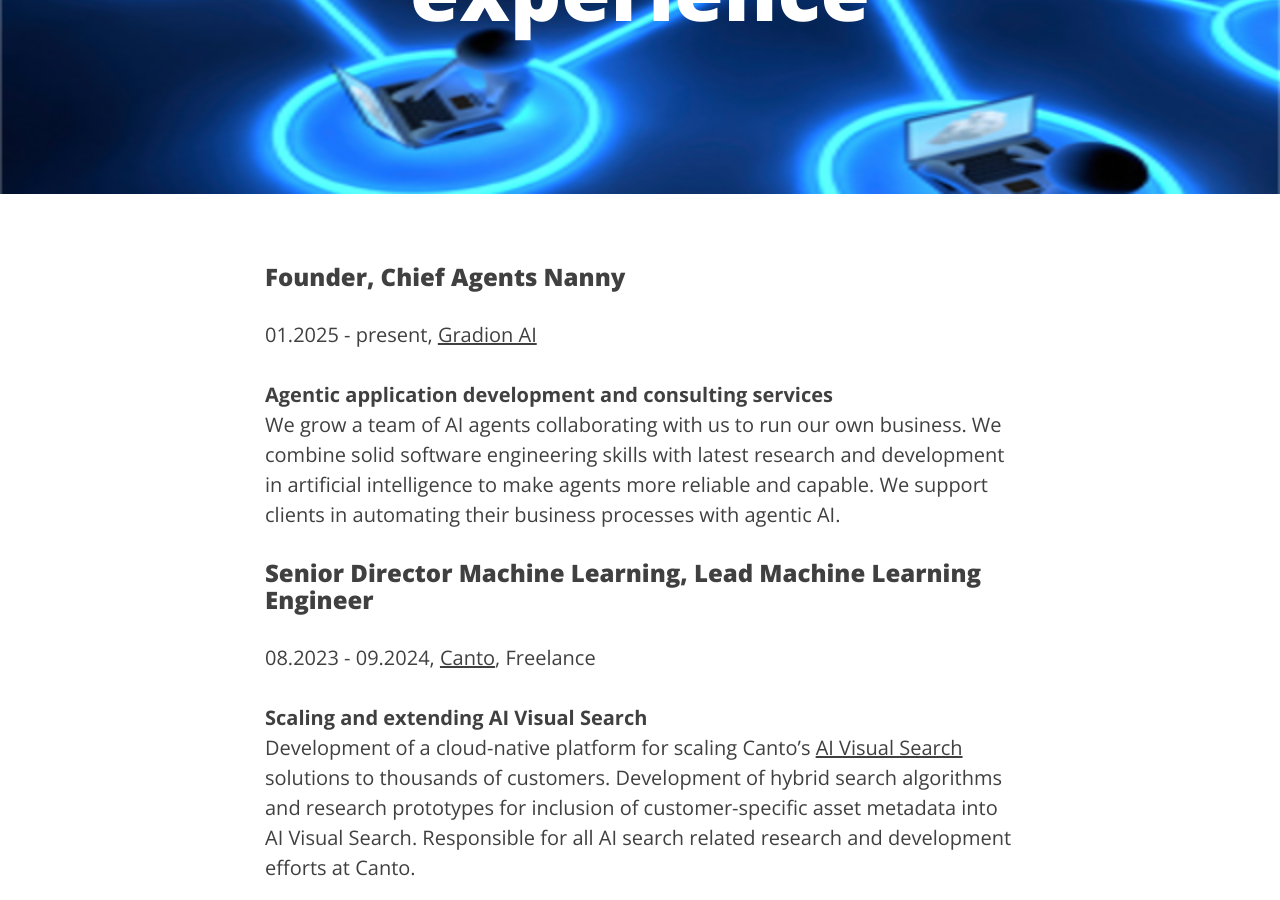
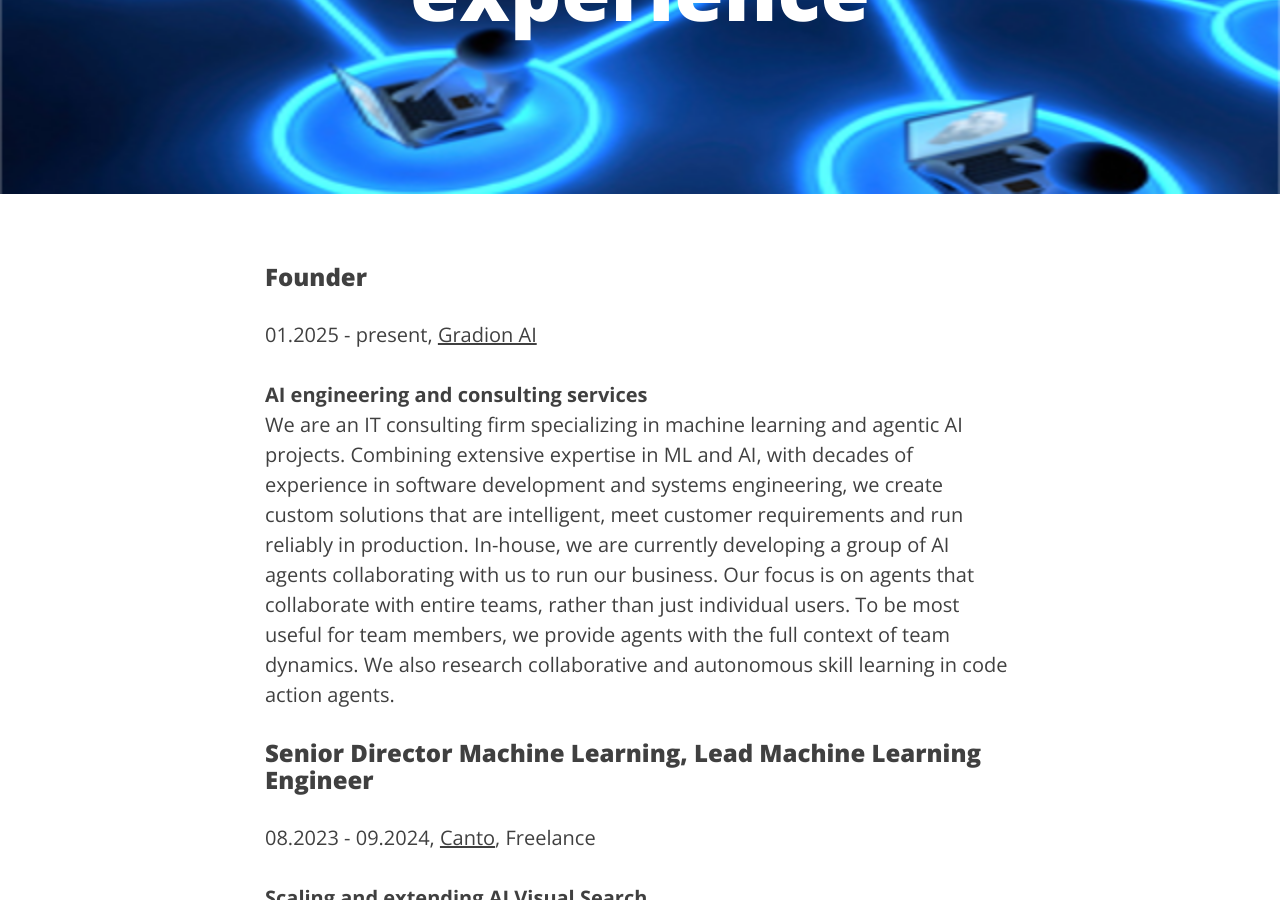
Before and after one commit to krasserm/krasserm.github.io, a Jekyll site: the page built from industry.md, in a window 1280 px wide and 900 px high, scrolled down 292 px. Built offline with Jekyll 4.4.1, drawn with Linux system fonts in a browser that asks for light colours; some of the changed text lies outside the part shown.

Commit message:
Position at gradion.ai updated

```diff
--- a/industry.md
+++ b/industry.md
@@ -5,12 +5,12 @@ nav-entry: "Industry"
 header-img: "img/distributed.png"
 ---
 
-### Founder, Chief Agents Nanny
+### Founder
 
 01.2025 - present, [Gradion AI](https://gradion.ai)
 
-**Agentic application development and consulting services**
-We grow a team of AI agents collaborating with us to run our own business. We combine solid software engineering skills with latest research and development in artificial intelligence to make agents more reliable and capable. We support clients in automating their business processes with agentic AI.
+**AI engineering and consulting services**
+We are an IT consulting firm specializing in machine learning and agentic AI projects. Combining extensive expertise in ML and AI, with decades of experience in software development and systems engineering, we create custom solutions that are intelligent, meet customer requirements and run reliably in production. In-house, we are currently developing a group of AI agents collaborating with us to run our business. Our focus is on agents that collaborate with entire teams, rather than just individual users. To be most useful for team members, we provide agents with the full context of team dynamics. We also research collaborative and autonomous skill learning in code action agents.
 
 
 ### Senior Director Machine Learning, Lead Machine Learning Engineer
```
Also changed, not shown: other parts of industry.md (+1 -1 lines), resume.md (+4 -4 lines).
